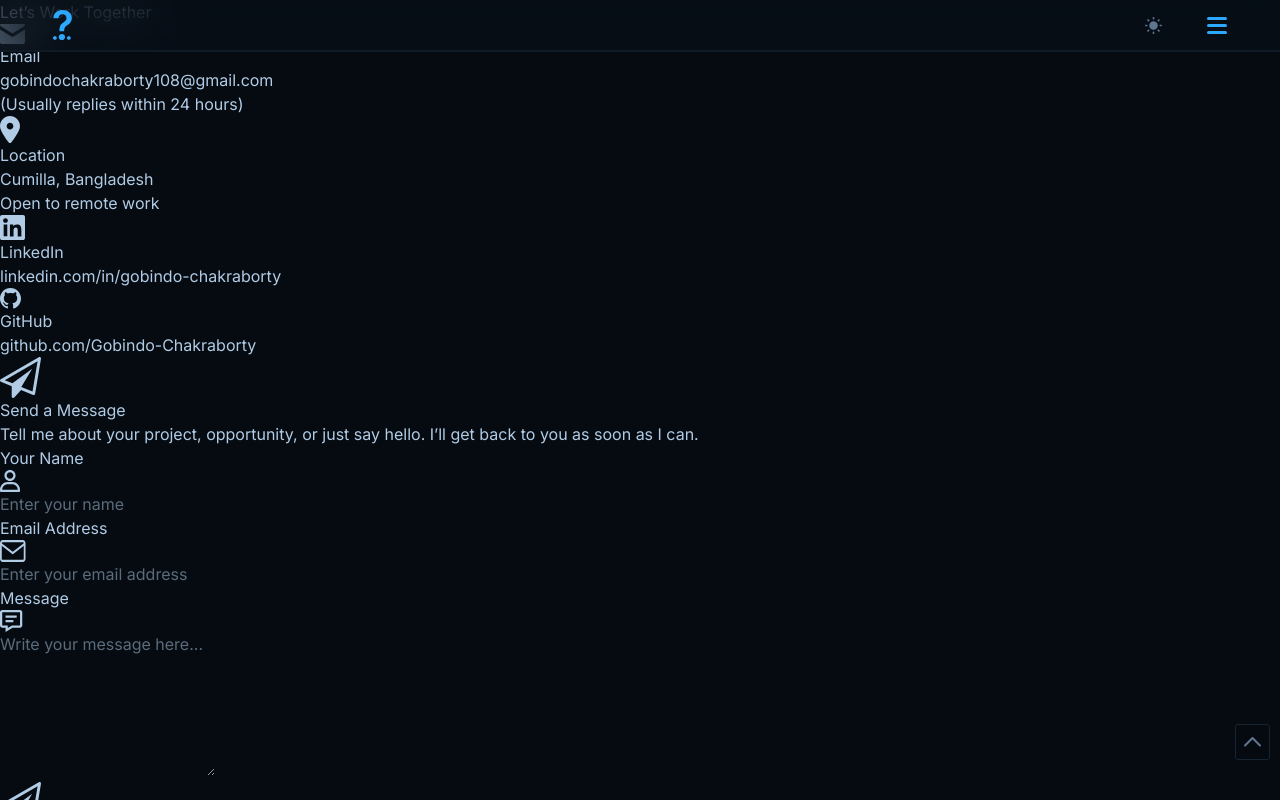
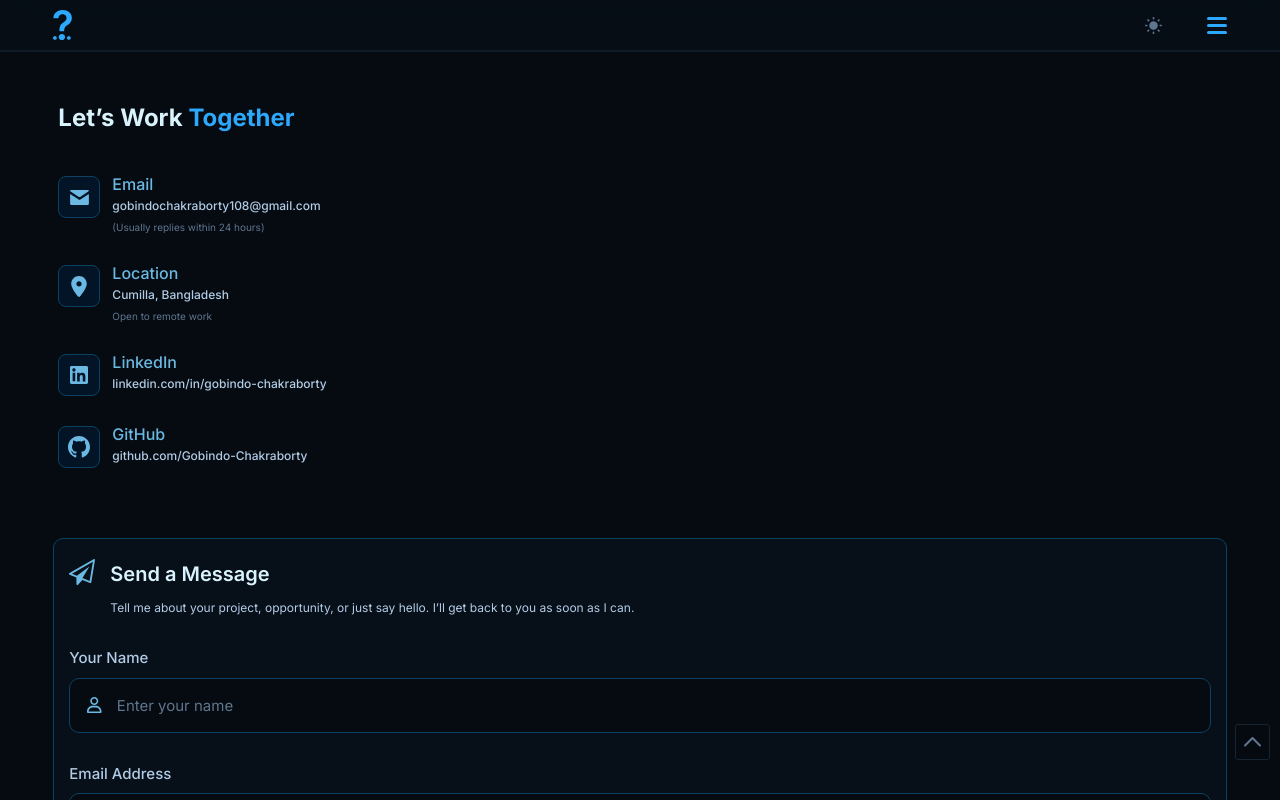
Before and after one commit to Gobindo-Chakraborty/hellogbc, a Next.js app: page /contact in a window 1280 px wide. Shown: the top 800 px of the page. Built offline with nearby package versions, Linux system fonts and the light colour scheme.

Commit message:
Contact Page designed for small devices

```diff
--- a/components/pages/contact/ContactForm.tsx
+++ b/components/pages/contact/ContactForm.tsx
@@ -1,3 +1,5 @@
+"use client";
+
 import MailIcon from "@/components/icons/MailIcon";
 import MessageIcon from "@/components/icons/MessageIcon";
 import ProfileIcon from "@/components/icons/ProfileIcon";
@@ -5,25 +7,30 @@ import SendIcon from "@/components/icons/SendIcon";
 
 export default function ContactForm() {
   return (
-    <section>
-      <form>
-        <div>
-          <SendIcon className="" />
-          <div>
-            <h2>Send a Message</h2>
-            <p>
+    <section className="mx-auto mt-17.5 mb-21.5 w-11/12">
+      <form className="bg-secondary-bg border-bright-light-border rounded-[10px] border px-3.75 pt-5 pb-7.5">
+        <div className="flex gap-3.75">
+          <SendIcon className="text-light-blue-soft h-6.5 w-6.5 shrink-0" />
+          <div className="flex flex-col gap-2.5">
+            <h2 className="text-light-text text-[20px] font-semibold">
+              Send a Message
+            </h2>
+            <p className="mr-6 text-[12px] leading-[150%]">
               Tell me about your project, opportunity, or just say hello. I’ll
               get back to you as soon as I can.
             </p>
           </div>
         </div>
 
-        <div>
-          <div>
-            <label htmlFor="name">Your Name</label>
-            <div>
-              <ProfileIcon className="" />
+        <div className="mt-7.5 flex flex-col gap-7.5">
+          <div className="flex flex-col gap-2">
+            <label className="text-[15px] font-medium" htmlFor="name">
+              Your Name
+            </label>
+            <div className="bg-primary-bg border-bright-light-border flex items-center gap-3.75 rounded-[10px] border p-4.25">
+              <ProfileIcon className="text-light-blue-soft h-4 w-auto shrink-0" />
               <input
+                className="placeholder:text-secondary-text text-light-text w-full text-[15px] leading-[100%] outline-none placeholder:text-[15px] placeholder:leading-[100%]"
                 type="text"
                 name="name"
                 id="name"
@@ -32,11 +39,15 @@ export default function ContactForm() {
               />
             </div>
           </div>
-          <div>
-            <label htmlFor="email">Email Address</label>
-            <div>
-              <MailIcon className="" />
+
+          <div className="flex flex-col gap-2">
+            <label className="text-[15px] font-medium" htmlFor="email">
+              Email Address
+            </label>
+            <div className="bg-primary-bg border-bright-light-border flex items-center gap-3.75 rounded-[10px] border p-4.25">
+              <MailIcon className="text-light-blue-soft h-4 w-auto shrink-0" />
               <input
+                className="placeholder:text-secondary-text text-light-text w-full text-[15px] leading-[100%] outline-none placeholder:text-[15px] placeholder:leading-[100%]"
                 type="email"
                 name="email"
                 id="email"
@@ -45,22 +56,34 @@ export default function ContactForm() {
               />
             </div>
           </div>
-          <div>
-            <label htmlFor="message">Message</label>
-            <div>
-              <MessageIcon className="" />
+
+          <div className="flex flex-col gap-2">
+            <label className="text-[15px] font-medium" htmlFor="message">
+              Message
+            </label>
+            <div className="bg-primary-bg border-bright-light-border flex items-center gap-3.75 rounded-[10px] border p-4.25">
+              <MessageIcon className="text-light-blue-soft h-4 w-auto shrink-0 self-start" />
               <textarea
+                className="placeholder:text-secondary-text text-light-text -mt-0.75 w-full resize-none overflow-hidden text-[15px] leading-[150%] outline-none placeholder:text-[15px] placeholder:leading-[150%]"
                 rows={6}
                 name="message"
                 id="message"
                 placeholder="Write your message here..."
                 required
+                onChange={(e) => {
+                  e.currentTarget.style.height = "auto";
+                  e.currentTarget.style.height = `${e.currentTarget.scrollHeight}px`;
+                }}
               />
             </div>
           </div>
-          <button type="submit">
-            <SendIcon className="" />
-            Send
+
+          <button
+            type="submit"
+            className="text-primary-bg bg-light-blue flex cursor-pointer items-center justify-center gap-2.5 rounded-full py-4.25"
+          >
+            <SendIcon className="h-4.5 w-4.5" />
+            <span className="font-bold">Send</span>
           </button>
         </div>
       </form>
--- a/components/pages/contact/ContactInfo.tsx
+++ b/components/pages/contact/ContactInfo.tsx
@@ -5,34 +5,58 @@ import MailFill from "@/components/icons/MailFill";
 
 export default function ContactInfo() {
   return (
-    <section>
-      <h2>Let’s Work Together</h2>
-      <ul>
-        <li>
-          <MailFill className="" />
-          <div>
-            <p>Email</p>
-            <a href="mailto:gobindochakraborty108@gmail.com">
+    <section className="mx-auto mt-12.5 w-11/12 pt-12.5 pl-1.25">
+      <h2 className="text-light-text text-[24px] font-bold">
+        Let’s Work <span className="text-light-blue">Together</span>
+      </h2>
+      <ul className="mt-10 flex flex-col gap-7.5">
+        <li className="flex items-start gap-3">
+          <div className="bg-darker-blue-bg border-bright-light-border flex h-10.5 w-10.5 items-center justify-center rounded-lg border">
+            <MailFill className="text-light-blue-soft h-3.75 w-4.75" />
+          </div>
+          <div className="flex flex-col gap-1.25">
+            <p className="text-light-blue-soft leading-[100%] font-medium">
+              Email
+            </p>
+            <a
+              className="text-primary-text text-[12px] font-medium"
+              href="mailto:gobindochakraborty108@gmail.com"
+            >
               gobindochakraborty108@gmail.com
             </a>
-            <p>(Usually replies within 24 hours)</p>
+            <p className="text-secondary-text text-[10px]">
+              (Usually replies within 24 hours)
+            </p>
           </div>
         </li>
 
-        <li>
-          <LocationFill className="" />
-          <div>
-            <p>Location</p>
-            <p>Cumilla, Bangladesh</p>
-            <p>Open to remote work</p>
+        <li className="flex items-start gap-3">
+          <div className="bg-darker-blue-bg border-bright-light-border flex h-10.5 w-10.5 items-center justify-center rounded-lg border">
+            <LocationFill className="text-light-blue-soft h-5.25 w-4" />
+          </div>
+          <div className="flex flex-col gap-1.25">
+            <p className="text-light-blue-soft leading-[100%] font-medium">
+              Location
+            </p>
+            <p className="text-primary-text text-[12px] font-medium">
+              Cumilla, Bangladesh
+            </p>
+            <p className="text-secondary-text text-[10px]">
+              Open to remote work
+            </p>
           </div>
         </li>
 
-        <li>
-          <LinkedinFill className="" />
-          <div>
-            <p>LinkedIn</p>
+        <li className="flex items-start gap-3">
+          <div className="bg-darker-blue-bg border-bright-light-border flex h-10.5 w-10.5 items-center justify-center rounded-lg border">
+            <LinkedinFill className="text-light-blue-soft h-4.5 w-4.5" />
+          </div>
+          <div className="flex flex-col gap-1.25">
+            <p className="text-light-blue-soft leading-[100%] font-medium">
+              LinkedIn
+            </p>
             <a
+              className="text-primary-text text-[12px] font-medium"
               href="https://www.linkedin.com/in/gobindo-chakraborty"
               target="_blank"
               rel="noopener noreferrer"
@@ -42,11 +66,16 @@ export default function ContactInfo() {
           </div>
         </li>
 
-        <li>
-          <GithubFill className="" />
-          <div>
-            <p>GitHub</p>
+        <li className="flex items-start gap-3">
+          <div className="bg-darker-blue-bg border-bright-light-border flex h-10.5 w-10.5 items-center justify-center rounded-lg border">
+            <GithubFill className="text-light-blue-soft h-5.5 w-5.5" />
+          </div>
+          <div className="flex flex-col gap-1.25">
+            <p className="text-light-blue-soft leading-[100%] font-medium">
+              GitHub
+            </p>
             <a
+              className="text-primary-text text-[12px] font-medium"
               href="https://github.com/Gobindo-Chakraborty"
               target="_blank"
               rel="noopener noreferrer"
```
